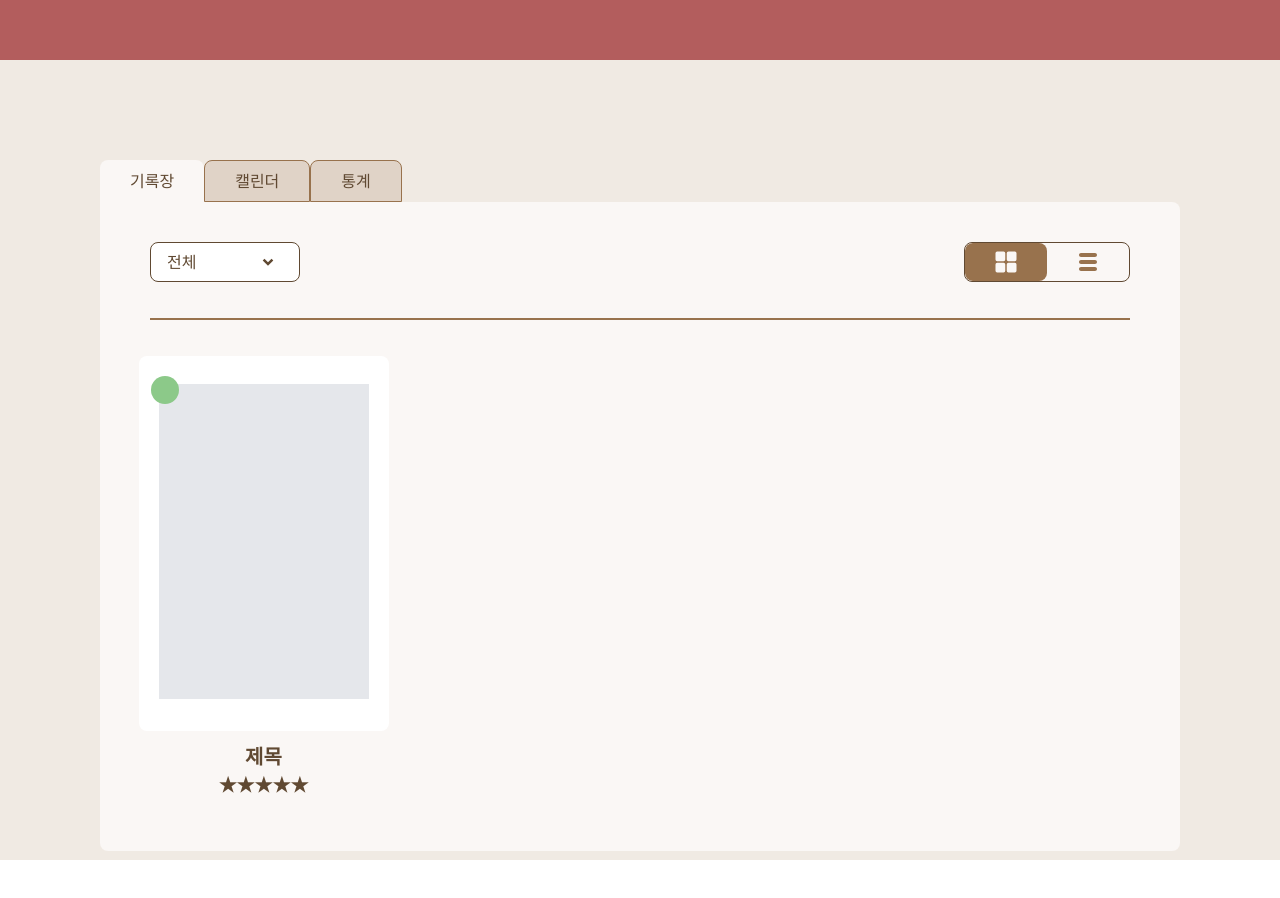
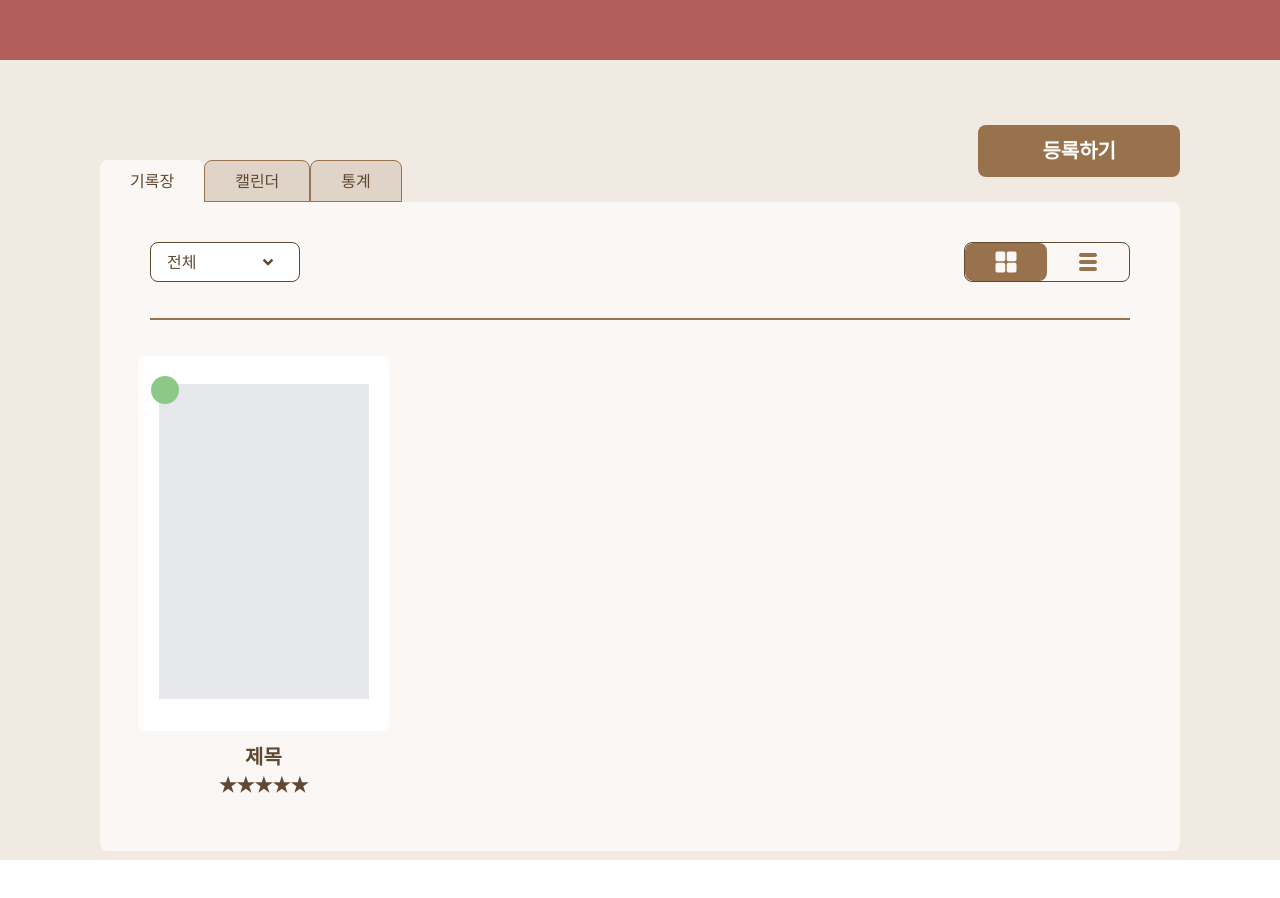
Before and after one commit to Sonjieun2/MediaDiary, a React (Vite) app: page / in a window 1280 px wide. Shown: the top 898 px of the page. Built offline with nearby package versions, Linux system fonts and the light colour scheme.

Commit message:
등록 버튼 추가

```diff
--- a/src/app/page.jsx
+++ b/src/app/page.jsx
@@ -29,7 +29,10 @@ export default function Main() {
   ]
 
   return (
-    <div className="bg-beige-500 h-screen">
+    <div className="relative bg-beige-500 h-screen">
+      <button className="absolute top-[65px] right-[100px] px-16 py-3 bg-beige-700 text-xl text-white font-bold rounded-lg">
+        <p>등록하기</p>
+      </button>
       <div className="flex flex-col mx-[100px] py-[100px]">
         {/* 상단 메뉴 */}
         <div className="flex flex-row">
```
